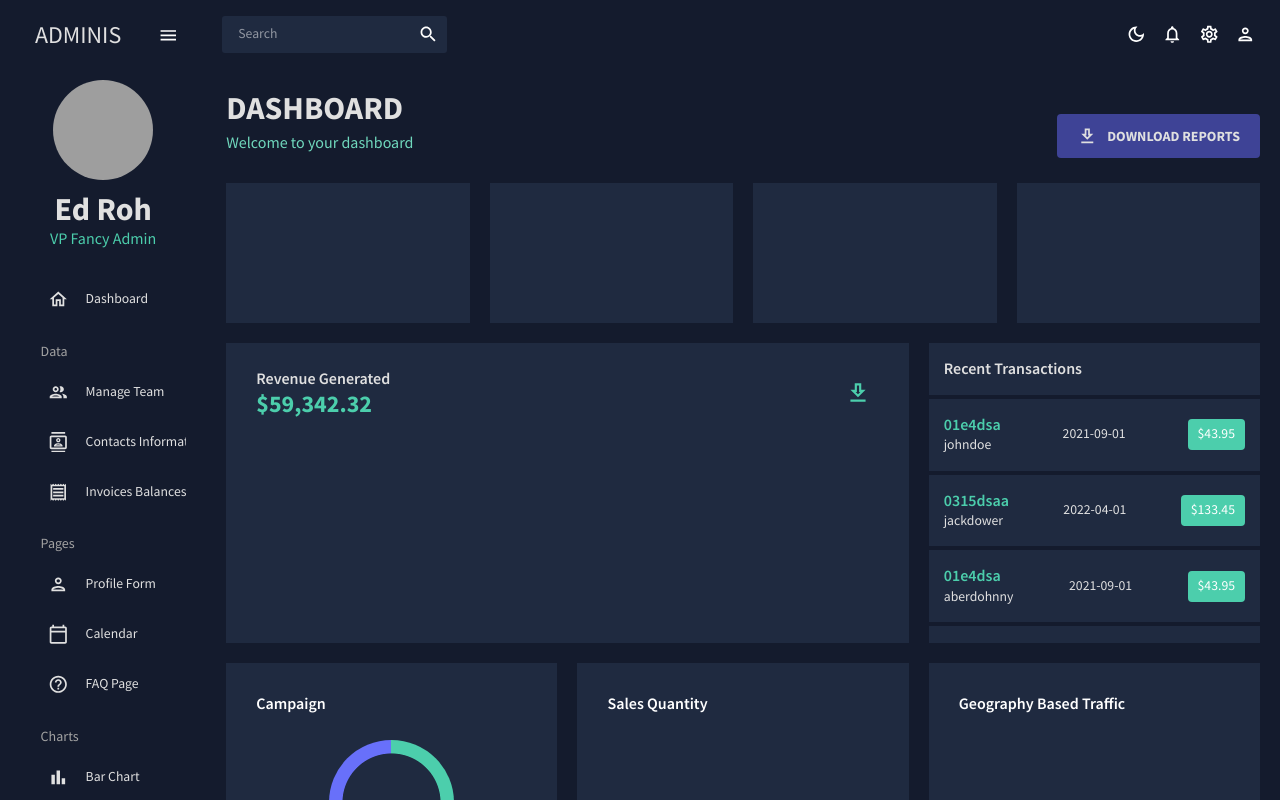
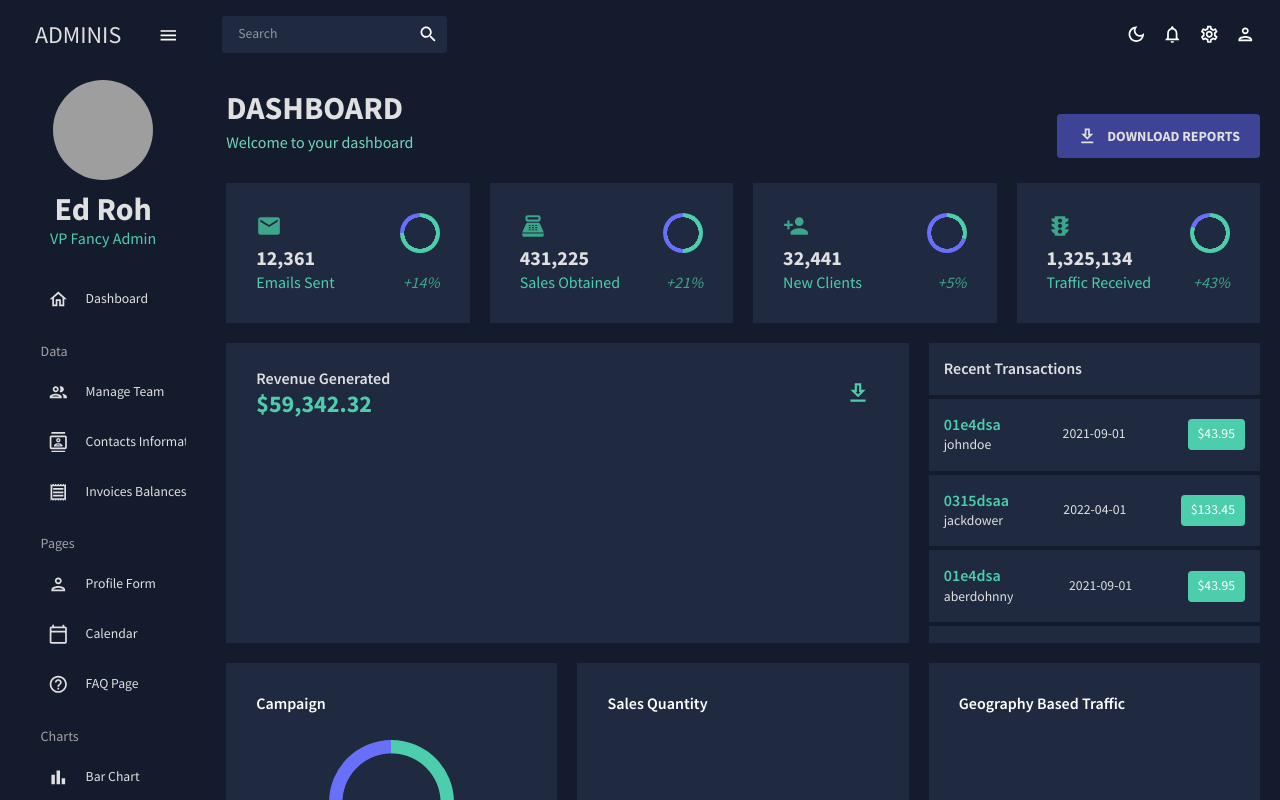
Before and after one commit to RupsanaAkter/admin-dashboard, a React (Create React App) app: page / in a window 1280 px wide. Shown: the top 800 px of the page. Built offline with nearby package versions, Linux system fonts and the light colour scheme; grey boxes are pictures that could not be loaded.

Commit message:
added statebox

```diff
--- /dev/null
+++ b/src/components/StateBox/StateBox.js
@@ -0,0 +1,43 @@
+import { useTheme } from '@emotion/react';
+import React from 'react';
+import { tokens } from '../../theme';
+import { Box, Typography } from '@mui/material';
+import ProgressCircle from '../ProgressCircle/ProgressCircle';
+
+const StateBox = ({ title, subtitle, icon, progress, increase }) => {
+    const theme = useTheme();
+    const colors = tokens(theme.palette.mode);
+    return (
+        <Box width="100%" m="0 30px">
+      <Box display="flex" justifyContent="space-between">
+        <Box>
+          {icon}
+          <Typography
+            variant="h4"
+            fontWeight="bold"
+            sx={{ color: colors.grey[100] }}
+          >
+            {title}
+          </Typography>
+        </Box>
+        <Box>
+          <ProgressCircle progress={progress} />
+        </Box>
+      </Box>
+      <Box display="flex" justifyContent="space-between" mt="2px">
+        <Typography variant="h5" sx={{ color: colors.greenAccent[500] }}>
+          {subtitle}
+        </Typography>
+        <Typography
+          variant="h5"
+          fontStyle="italic"
+          sx={{ color: colors.greenAccent[600] }}
+        >
+          {increase}
+        </Typography>
+      </Box>
+    </Box>
+    );
+};
+
+export default StateBox;
--- a/src/scenes/Dashboard/Dashboard.js
+++ b/src/scenes/Dashboard/Dashboard.js
@@ -2,13 +2,14 @@ import { Box, Button, IconButton, Typography, useTheme } from '@mui/material';
 import React from 'react';
 import { tokens } from '../../theme';
 import DownloadOutlinedIcon from "@mui/icons-material/DownloadOutlined";
-// import EmailIcon from "@mui/icons-material/Email";
-// import PointOfSaleIcon from "@mui/icons-material/PointOfSale";
-// import PersonAddIcon from "@mui/icons-material/PersonAdd";
-// import TrafficIcon from "@mui/icons-material/Traffic";
+import EmailIcon from "@mui/icons-material/Email";
+import PointOfSaleIcon from "@mui/icons-material/PointOfSale";
+import PersonAddIcon from "@mui/icons-material/PersonAdd";
+import TrafficIcon from "@mui/icons-material/Traffic";
 import {mockTransactions} from '../../data/Mockdata'
 import Header from '../../components/Header/Header';
 import ProgressCircle from '../../components/ProgressCircle/ProgressCircle';
+import StateBox from '../../components/StateBox/StateBox';
 const Dashboard = () => {
     const theme = useTheme();
   const colors = tokens(theme.palette.mode);
@@ -49,7 +50,7 @@ const Dashboard = () => {
             alignItems="center"
             justifyContent="center"
           >
-            {/* <StatBox
+            <StateBox
               title="12,361"
               subtitle="Emails Sent"
               progress="0.75"
@@ -59,7 +60,7 @@ const Dashboard = () => {
                   sx={{ color: colors.greenAccent[600], fontSize: "26px" }}
                 />
               }
-            /> */}
+            />
           </Box>
           <Box
             gridColumn="span 3"
@@ -68,7 +69,7 @@ const Dashboard = () => {
             alignItems="center"
             justifyContent="center"
           >
-            {/* <StatBox
+            <StateBox
               title="431,225"
               subtitle="Sales Obtained"
               progress="0.50"
@@ -78,7 +79,7 @@ const Dashboard = () => {
                   sx={{ color: colors.greenAccent[600], fontSize: "26px" }}
                 />
               }
-            /> */}
+            />
           </Box>
           <Box
             gridColumn="span 3"
@@ -87,7 +88,7 @@ const Dashboard = () => {
             alignItems="center"
             justifyContent="center"
           >
-            {/* <StatBox
+            <StateBox
               title="32,441"
               subtitle="New Clients"
               progress="0.30"
@@ -97,7 +98,7 @@ const Dashboard = () => {
                   sx={{ color: colors.greenAccent[600], fontSize: "26px" }}
                 />
               }
-            /> */}
+            />
           </Box>
           <Box
             gridColumn="span 3"
@@ -106,7 +107,7 @@ const Dashboard = () => {
             alignItems="center"
             justifyContent="center"
           >
-            {/* <StatBox
+            <StateBox
               title="1,325,134"
               subtitle="Traffic Received"
               progress="0.80"
@@ -116,7 +117,7 @@ const Dashboard = () => {
                   sx={{ color: colors.greenAccent[600], fontSize: "26px" }}
                 />
               }
-            /> */}
+            />
           </Box>
 
           {/* ROW 2 */}
```
